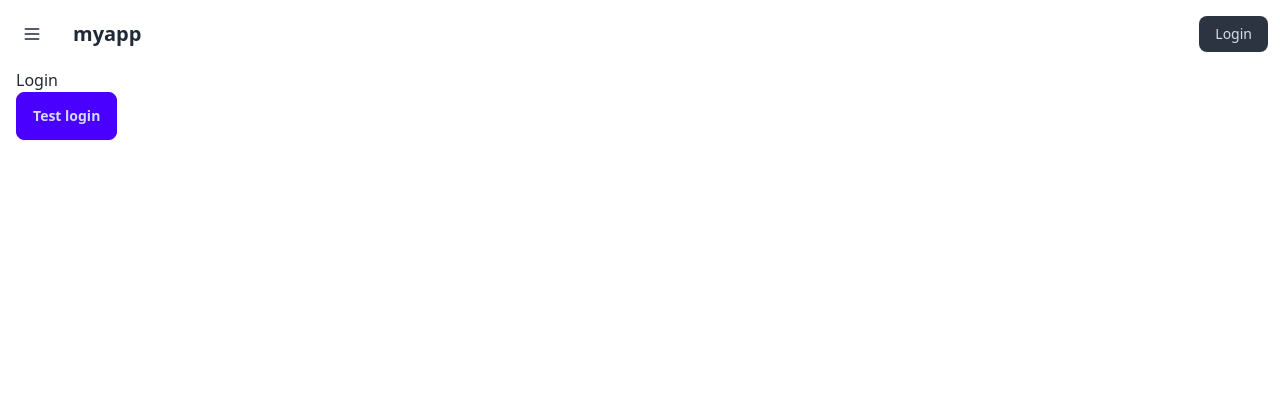
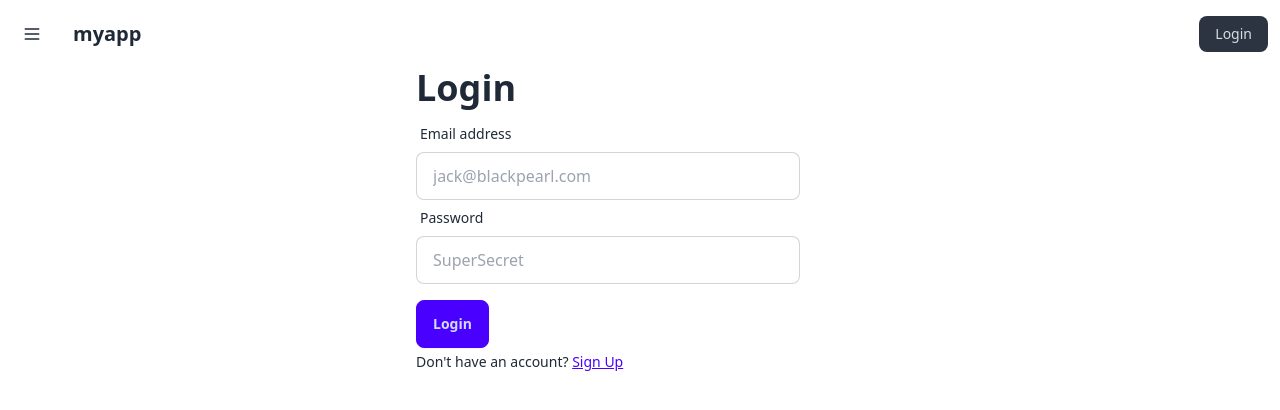
Before and after one commit to aktsbot/react-boilerplate, a React (Vite) app: page /login in a window 1280 px wide. Shown: the top 410 px of the page. Built offline with nearby package versions, Linux system fonts and the light colour scheme.

Commit message:
login page done

```diff
--- a/src/App.tsx
+++ b/src/App.tsx
@@ -4,6 +4,7 @@ import { BrowserRouter, Routes, Route } from "react-router";
 import PageLayout from "@/components/page-layout";
 import Loading from "@/components/loading";
 import RequireAuth from "@/components/require-auth";
+import AppInit from "@/components/app-init";
 
 import HomePage from "@/pages/Home";
 const LoginPage = lazy(() => import("@/pages/Login"));
@@ -41,7 +42,12 @@ const AppRouter = () => {
 };
 
 function App() {
-  return <AppRouter />;
+  return (
+    <>
+      <AppInit />
+      <AppRouter />
+    </>
+  );
 }
 
 export default App;
--- a/src/api/auth.ts
+++ b/src/api/auth.ts
@@ -12,3 +12,7 @@ type TSignupPayload = Omit<TSignupSchema, "confirmPassword">;
 export const api_signup = (payload: TSignupPayload) => {
   return http.post("/auth/signup", payload);
 };
+
+export const api_userinfo = () => {
+  return http.get("/auth/user-info");
+};
--- /dev/null
+++ b/src/components/app-init.tsx
@@ -0,0 +1,61 @@
+import { useEffect } from "react";
+
+import useAuthStore from "@/store/auth";
+import { api_userinfo } from "@/api/auth";
+import { logger } from "@/utils";
+
+export const AppInit = () => {
+  const { accessToken, user, isLoggedIn, setTokensAndLogin, setUser } =
+    useAuthStore();
+
+  // on first load, get access token from browser
+  useEffect(() => {
+    const storageAccessToken = localStorage.getItem("access_token") || "";
+
+    // if no access token found, dont do anything
+    if (!storageAccessToken) {
+      return;
+    }
+
+    //
+    // if we reached this far, then the user has tokens
+    // in their browser, log them in and let the load user
+    // info call validate the token with api.
+    // Note: the browser cookie will have an x-refresh-token
+    // that will be sent along with all requests to the backend by axios
+    //
+    setTokensAndLogin({
+      accessToken: storageAccessToken,
+      refreshToken: "",
+      isLoggedIn: true,
+    });
+  }, []);
+
+  // get and load user info
+  useEffect(() => {
+    async function loadUserInfo() {
+      try {
+        const { data: apiData } = await api_userinfo();
+        setUser({
+          uuid: apiData.uuid,
+          fullName: apiData.fullName,
+          email: apiData.email,
+        });
+      } catch (error) {
+        logger(error);
+      }
+    }
+    if (isLoggedIn && !user) {
+      loadUserInfo();
+    }
+  }, [user, isLoggedIn]);
+
+  // update tokens in storage
+  useEffect(() => {
+    localStorage.setItem("access_token", accessToken);
+  }, [accessToken]);
+
+  return <></>;
+};
+
+export default AppInit;
--- a/src/pages/Login.tsx
+++ b/src/pages/Login.tsx
@@ -1,28 +1,100 @@
+import { Link, Navigate } from "react-router";
+import { useForm } from "react-hook-form";
+import { zodResolver } from "@hookform/resolvers/zod";
+
 import PageTitle from "@/components/page-title";
+import { InputText } from "@/components/inputs";
+import Loading from "@/components/loading";
+
+import { LoginSchema, TLoginSchema } from "@/lib/schemas/Login";
+import { api_login } from "@/api/auth";
+import { logger } from "@/utils";
+
 import useAuthStore from "@/store/auth";
 
 export const LoginPage = () => {
+  const { isLoggedIn, setTokensAndLogin } = useAuthStore();
+
   const {
-    // isLoggedIn,
-    setTokensAndLogin,
-  } = useAuthStore();
+    register,
+    handleSubmit,
+    formState: { errors, isSubmitting },
+    reset,
+  } = useForm<TLoginSchema>({
+    resolver: zodResolver(LoginSchema),
+  });
 
-  const handleLogin = () => {
-    setTokensAndLogin({
-      accessToken: "ahaha",
-      refreshToken: "hoooo",
-      isLoggedIn: true,
-    });
+  const onSubmit = async (data: TLoginSchema) => {
+    const payload = {
+      ...data,
+    };
+    try {
+      const { data: apiData } = await api_login(payload);
+      // Note: the refresh token is set in cookie by the Set-Cookie header
+      // Check the response from axios for the header.
+      setTokensAndLogin({
+        accessToken: apiData.accessToken,
+        refreshToken: apiData.refreshToken,
+        isLoggedIn: true,
+      });
+      reset();
+    } catch (error) {
+      logger(error);
+    }
   };
+
+  if (isLoggedIn) {
+    return <Navigate to="/" />;
+  }
 
   return (
     <>
       <PageTitle title="Login" />
-      <h1>Login</h1>
 
-      <button className="btn btn-primary" onClick={handleLogin}>
-        Test login
-      </button>
+      <div className="flex flex-col h-full items-center justify-center">
+        <div className="w-full sm:max-w-md">
+          <h1 className="text-4xl font-bold">Login</h1>
+
+          <form onSubmit={handleSubmit(onSubmit)} className="mt-2">
+            {/* email */}
+            <InputText
+              type="email"
+              label="Email address"
+              placeholder="jack@blackpearl.com"
+              fullWidth
+              hookFormRegister={register("email")}
+              error={errors.email?.message}
+            />
+
+            {/* password */}
+            <InputText
+              type="password"
+              label="Password"
+              placeholder="SuperSecret"
+              fullWidth
+              hookFormRegister={register("password")}
+              error={errors.password?.message}
+            />
+
+            <div className="mt-4">
+              <button
+                className="btn btn-primary"
+                type="submit"
+                disabled={isSubmitting}
+              >
+                {isSubmitting && <Loading />}
+                Login
+              </button>
+              <p className="text-sm mt-1">
+                Don't have an account?{" "}
+                <Link className="link link-primary" to="/signup">
+                  Sign Up
+                </Link>
+              </p>
+            </div>
+          </form>
+        </div>
+      </div>
     </>
   );
 };
--- a/src/pages/Signup.tsx
+++ b/src/pages/Signup.tsx
@@ -1,4 +1,4 @@
-import { Link } from "react-router";
+import { Link, Navigate } from "react-router";
 
 import { useForm } from "react-hook-form";
 import { zodResolver } from "@hookform/resolvers/zod";
@@ -11,7 +11,11 @@ import { SignupSchema, TSignupSchema } from "@/lib/schemas/Signup";
 import { api_signup } from "@/api/auth";
 import { logger } from "@/utils";
 
+import useAuthStore from "@/store/auth";
+
 export const SignupPage = () => {
+  const { isLoggedIn } = useAuthStore();
+
   const {
     register,
     handleSubmit,
@@ -34,6 +38,10 @@ export const SignupPage = () => {
       logger(error);
     }
   };
+
+  if (isLoggedIn) {
+    return <Navigate to="/" />;
+  }
 
   return (
     <>
```
